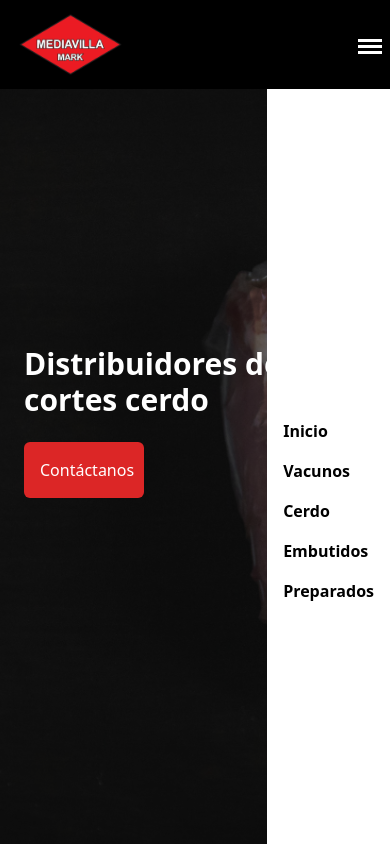
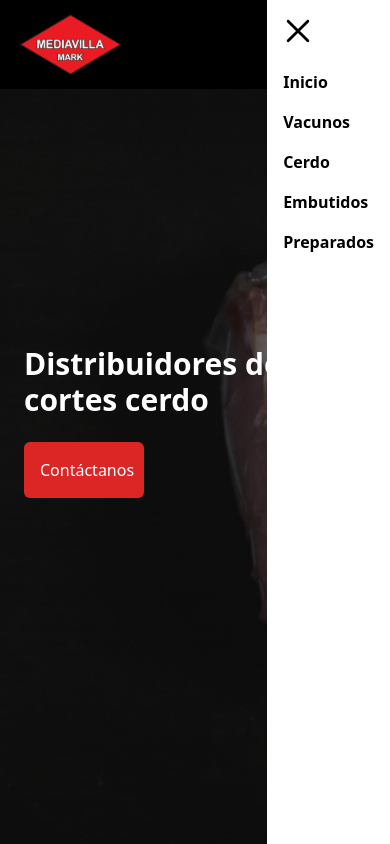
Before and after one commit to Tutealga/mediavillamark-nextjs, a Next.js app: page /cortes-cerdo in a window 390 px wide. Both pictures are taken after a click on the button 370 px from the left and 44 px from the top of the page. Shown: the top 844 px of the page. Built offline with nearby package versions, Linux system fonts and the light colour scheme; no server answers; the database is empty.

Commit message:
Add mobile navbar

```diff
--- a/components/Clients.js
+++ b/components/Clients.js
@@ -8,8 +8,8 @@ import whim from '../assets/whim.png'
 const Clients = () => {
   return (
     <section className="flex flex-col md:flex-row items-center justify-center w-full p-4">
-        <h2 className="sm:text-2xl font-bold text-left">Confian en nosotros</h2>
-          <article className="grid items-center justify-center w-full gap-12 grid-cols-[repeat(auto-fill,minmax(100px,1fr))] sm:grid-cols-[repeat(auto-fill,minmax(200px,1fr))]">
+        <h2 className="sm:text-3xl font-bold text-left">Confian en nosotros</h2>
+          <article className="grid items-center justify-center w-full gap-12 grid-cols-[repeat(auto-fill,minmax(100px,1fr))] sm:grid-cols-[repeat(auto-fill,minmax(150px,1fr))]">
             <Image className="mx-auto w-full h-auto" src={dia} alt={"Supermercado dia"}/>
             <Image className="mx-auto w-full h-auto" src={kansas} alt={"Kansas Grill & Bar"}/>
             <Image className="mx-auto w-full h-auto" src={grupol} alt={"Grupo L"}/>
--- a/components/FilteredProducts.js
+++ b/components/FilteredProducts.js
@@ -8,7 +8,7 @@ const FilteredProducts = async ({params}) => {
   if(products.length > 0) {
     return (
       <section className="w-full flex flex-col gap-4 items-center">
-        <h2 className="sm:text-2xl font-bold text-center">Nuestros productos</h2>
+        <h2 className="sm:text-3xl font-bold text-center">Nuestros productos</h2>
           <Filters/>
     <article className="w-full p-4 gap-4 grid grid-cols-[repeat(auto-fill,minmax(200px,1fr))] items-center">
     {
--- a/components/MobileNavbar.js
+++ b/components/MobileNavbar.js
@@ -8,7 +8,7 @@ const MobileNavbar = () => {
 
   return (
     <>
-    <button onClick={() => setIsOpen(!isOpen)} className="sm:hidden inline-block ml-auto">
+    <button onClick={() => setIsOpen(true)} className="sm:hidden inline-block ml-auto">
 <a className="text-white block relative w-[24px] h-[28px] overflow-hidden whitespace-nowrap leading-none">
 <span className="bg-white absolute top-1/2 right-0 before:bg-white before:content-[''] after:content-[''] before:right-0 before:absolute before:top-[-6px] after:bg-white after:absolute after:right-0 inline-block h-[3px] w-[24px] after:h-[3px] after:w-[24px] before:h-[3px] before:w-[24px] after:top-[6px]"></span>
 </a></button>
@@ -16,13 +16,23 @@ const MobileNavbar = () => {
 {
     isOpen
     ?
-    <ul className="text-black fixed w-auto right-0 top-[89px] min-h-screen flex flex-col sm:hidden gap-4 justify-center p-4 font-bold bg-white">
+    <div className="flex flex-col text-black fixed w-auto p-4 gap-6 right-0 top-0 min-h-screen sm:hidden font-bold bg-white">
+      <button onClick={() => setIsOpen(false)} className="w-full text-left">
+        <span className="text-[30px]">
+        <svg viewBox="0 0 512 512" aria-hidden="true" role="img" version="1.1" xmlns="http://www.w3.org/2000/svg" xmlnsXlink="http://www.w3.org/1999/xlink" width="1em" height="1em">
+					<path d="M71.029 71.029c9.373-9.372 24.569-9.372 33.942 0L256 222.059l151.029-151.03c9.373-9.372 24.569-9.372 33.942 0 9.372 9.373 9.372 24.569 0 33.942L289.941 256l151.03 151.029c9.372 9.373 9.372 24.569 0 33.942-9.373 9.372-24.569 9.372-33.942 0L256 289.941l-151.029 151.03c-9.373 9.372-24.569 9.372-33.942 0-9.372-9.373-9.372-24.569 0-33.942L222.059 256 71.029 104.971c-9.372-9.373-9.372-24.569 0-33.942z"></path>
+				</svg>
+        </span>
+        </button>
+<ul className="flex flex-col gap-4">
 <Link href="/">Inicio</Link>
 <Link href="/cortes-vacunos">Vacunos</Link>
 <Link href="/cortes-cerdo">Cerdo</Link>
 <Link href="/embutidos">Embutidos</Link>
 <Link href="/preparados">Preparados</Link>
             </ul>
+    </div>
+
             :
             null
             }
```
